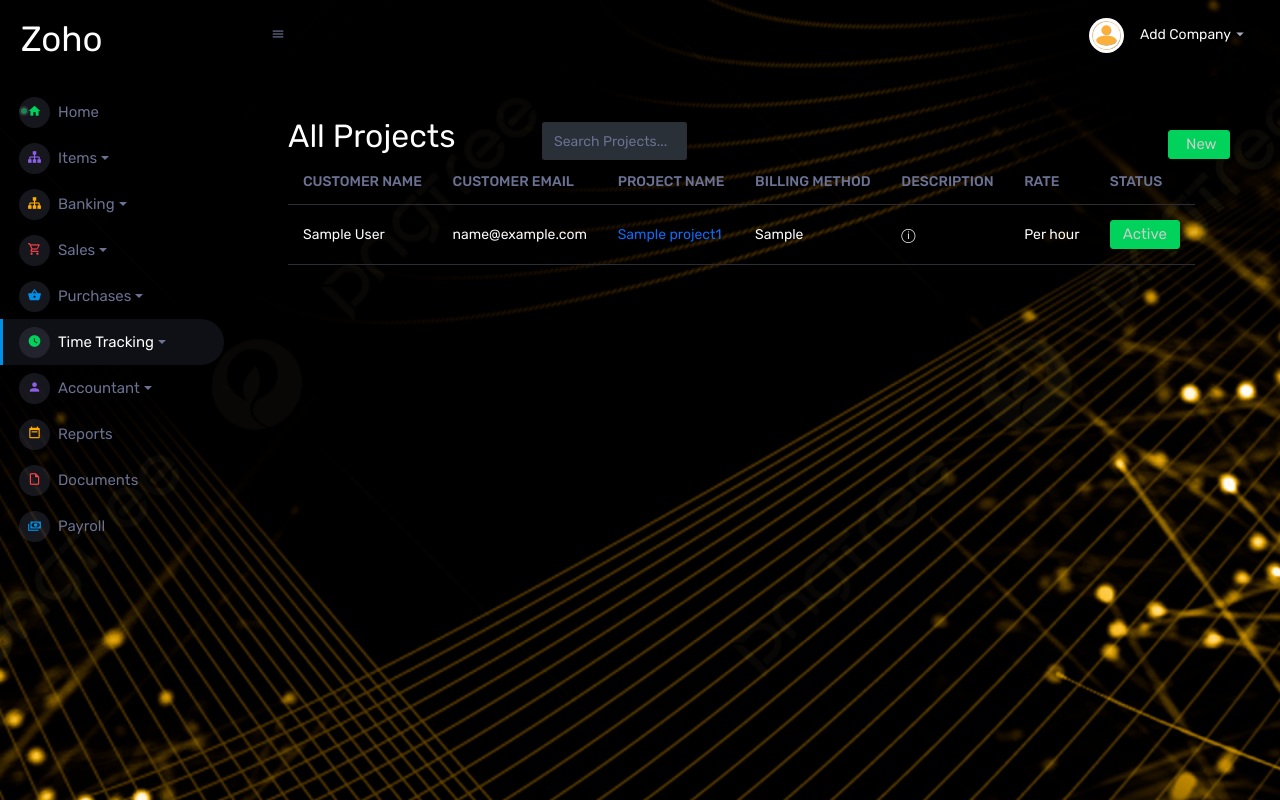
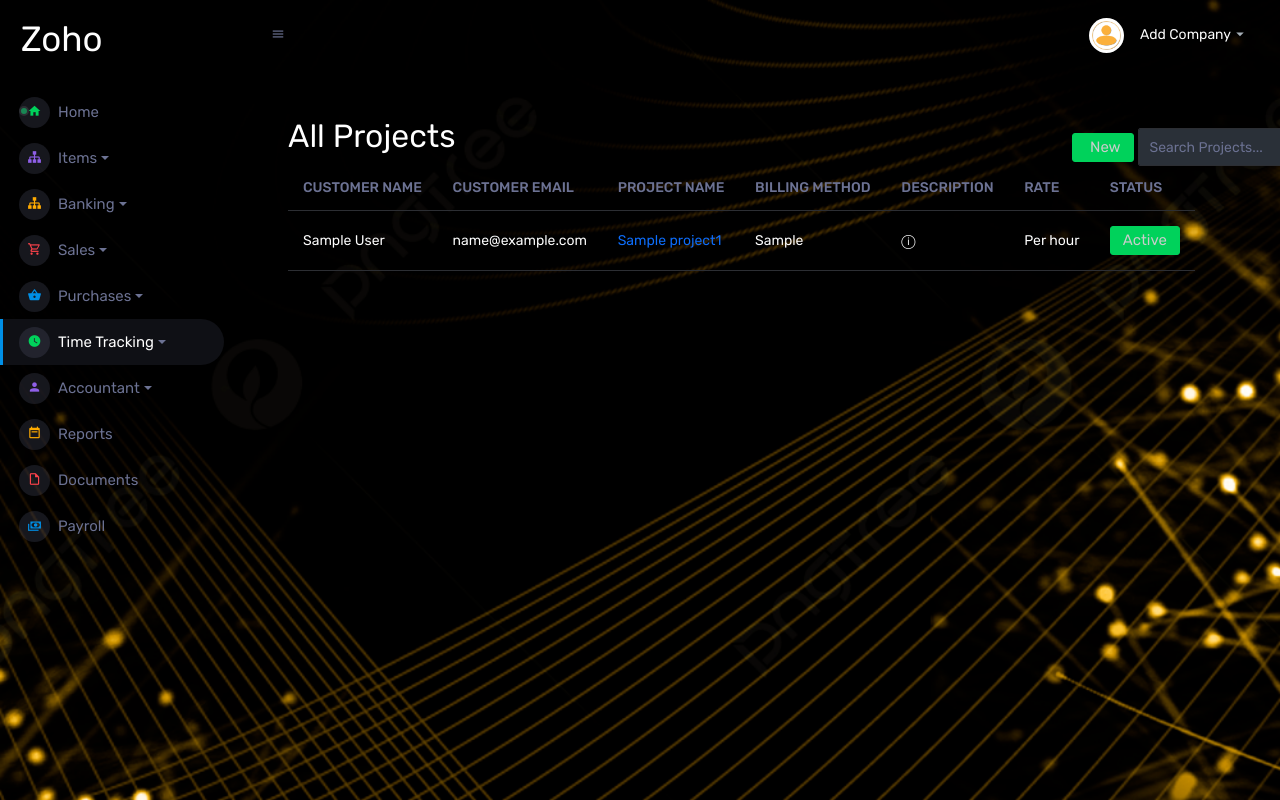
Before and after one commit to noelfrancis12/zohoproj, a Django app: page /vproj in a window 1280 px wide. Run offline with Django 4.2, Linux system fonts and the light colour scheme; a user stored in the database is signed in; tables that the repository leaves empty hold one stand-in row (values such as "Sample post"); parts of the project's set-up code (start-up, migrations or seed data) failed here and were passed over; some libraries are stand-ins or nearby versions.

Commit message:
xxvi commit

```diff
--- a/templates/editoverview.html
+++ b/templates/editoverview.html
@@ -126,7 +126,7 @@
             <tr id="addr0">
                 <td>
                     <select name="user_select[]" id="user_select" class="form-control">
-                        <option value="{{v.usernamez}}" selected>User {{v.usernamez}}</option>
+                        <option value="{{v.usernamez}}" selected> {{v.usernamez}}</option>
                         {% for d in uc %}
                             <option value="{{d.usernamezz}}" data-email="{{d.emailzz}}">{{d.usernamezz}}</option>
                         {% endfor %}
@@ -222,6 +222,7 @@
                 }
             });
         });
+
     </script>
     <script>
         $(document).on('click', '#user_select1', function(){
--- a/templates/projlist.html
+++ b/templates/projlist.html
@@ -35,13 +35,13 @@
 
 
             </div>
-           <div class="col-md-6"> <!--<input type='text' id='link_id'>
-              <input type='button' id='link_str' value='Search' onClick='link()'>-->
-              <input type="text" id="vendorSearchInput" class="form-control" placeholder="Search Projects..." style="margin-top: 10px; width: 30%;">
+            <div class="col-md-6 form-inline" style="margin-left: 49rem;margin-top: -2rem;"><a style="color: #ccc;" class="btn btn-success mr-2" href="{% url 'proj' %}"><i class="fa-solid fa-plus "></i>New</a>&nbsp;
+              <input type="text" id="vendorSearchInput" class="form-control" placeholder="Search Projects..." >
             </div>
-            <div class="col-md-6 form-inline" style="margin-left: 55rem;margin-top: -2rem;"><a style="color: #ccc;" class="btn btn-success mr-2" href="{% url 'proj' %}"><i class="fa-solid fa-plus "></i>New</a>
+            <!--<div class="col-md-6 ">
 
-            </div>
+            </div>-->
+
 
         </div>
 
```
